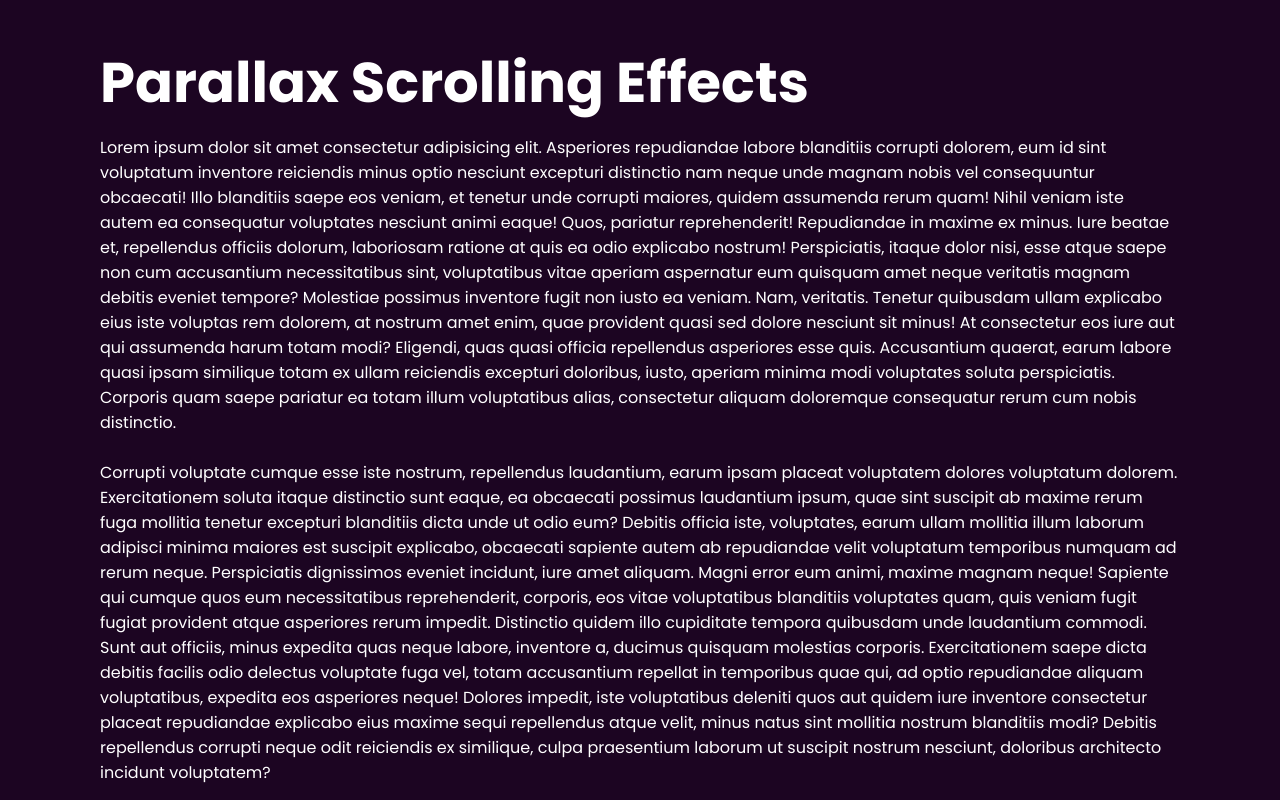
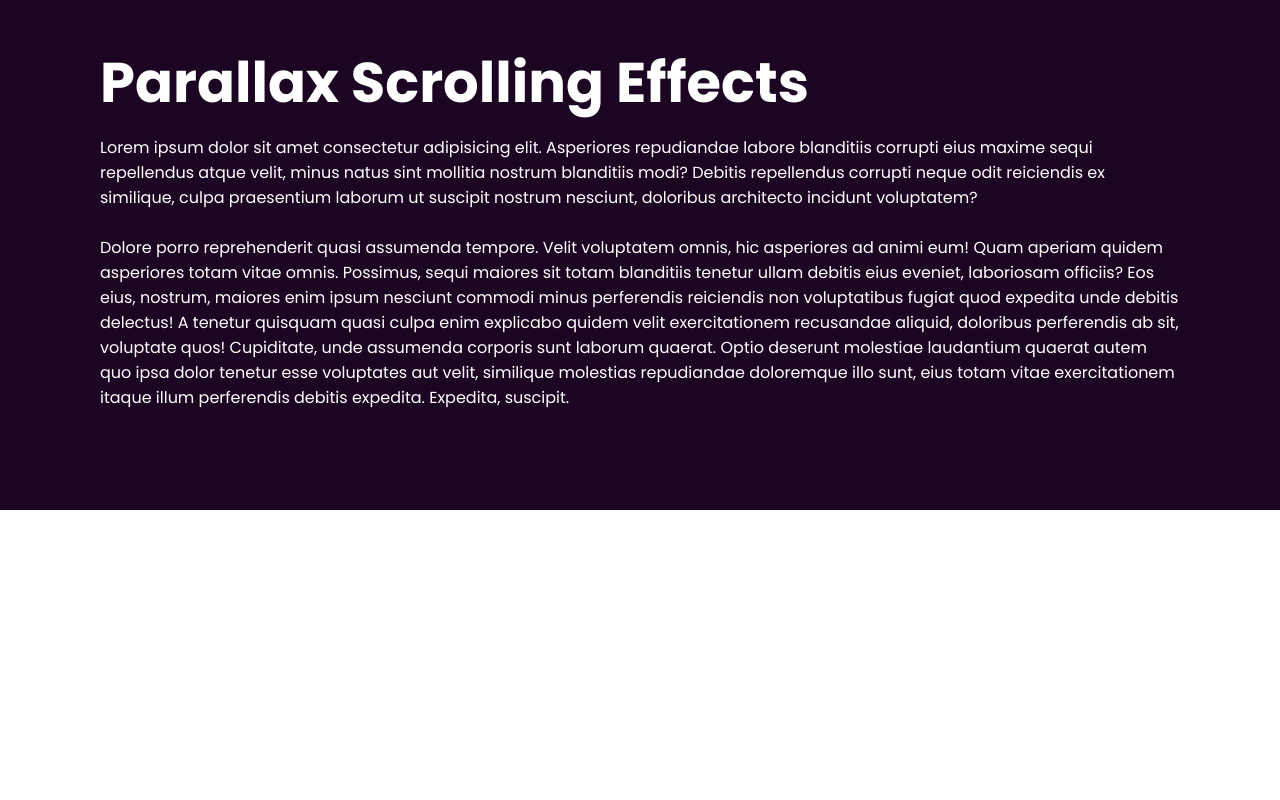
Before and after one commit to Shihab-Chowdhury/portfolio-concept-v1, a plain HTML site: page index.html in a window 1280 px wide. Shown: the part 860-1660 px from the top of the page. After the commit the page ends 1370 px from the top, so only its background shows below. Drawn offline with Linux system fonts and the light colour scheme.

Commit message:
Changed Title and Paragraph

```diff
--- a/index.html
+++ b/index.html
@@ -6,12 +6,12 @@
         <meta http-equiv="X-UA-Compatible" content="IE=edge">
         <meta name="viewport" content="width=device-width, initial-scale=1.0">
         <link rel="stylesheet" type="text/css" href="style.css">
-    <title>Document</title>
+        <title>Parallax Effects</title>
     </head>
 
     <body>
         <header>
-        <a href="#" class="logo">V2</a>
+            <a href="#" class="logo">V3</a>
 
             <ul>
                 <li><a href="#" class="active">Home</a></li>
@@ -30,41 +30,23 @@
         </section>
         <div class="sec" id="sec">
             <h2>Parallax Scrolling Effects</h2>
-        <p>Lorem ipsum dolor sit amet consectetur adipisicing elit. Asperiores repudiandae labore blanditiis corrupti
-            dolorem, eum id sint voluptatum inventore reiciendis minus optio nesciunt excepturi distinctio nam neque
-            unde magnam nobis vel consequuntur obcaecati! Illo blanditiis saepe eos veniam, et tenetur unde corrupti
-            maiores, quidem assumenda rerum quam! Nihil veniam iste autem ea consequatur voluptates nesciunt animi
-            eaque! Quos, pariatur reprehenderit! Repudiandae in maxime ex minus. Iure beatae et, repellendus officiis
-            dolorum, laboriosam ratione at quis ea odio explicabo nostrum! Perspiciatis, itaque dolor nisi, esse atque
-            saepe non cum accusantium necessitatibus sint, voluptatibus vitae aperiam aspernatur eum quisquam amet neque
-            veritatis magnam debitis eveniet tempore? Molestiae possimus inventore fugit non iusto ea veniam. Nam,
-            veritatis. Tenetur quibusdam ullam explicabo eius iste voluptas rem dolorem, at nostrum amet enim, quae
-            provident quasi sed dolore nesciunt sit minus! At consectetur eos iure aut qui assumenda harum totam modi?
-            Eligendi, quas quasi officia repellendus asperiores esse quis. Accusantium quaerat, earum labore quasi ipsam
-            similique totam ex ullam reiciendis excepturi doloribus, iusto, aperiam minima modi voluptates soluta
-            perspiciatis. Corporis quam saepe pariatur ea totam illum voluptatibus alias, consectetur aliquam doloremque
-            consequatur rerum cum nobis distinctio.<br><br> Corrupti voluptate cumque esse iste nostrum, repellendus laudantium,
-            earum ipsam placeat voluptatem dolores voluptatum dolorem. Exercitationem soluta itaque distinctio sunt
-            eaque, ea obcaecati possimus laudantium ipsum, quae sint suscipit ab maxime rerum fuga mollitia tenetur
-            excepturi blanditiis dicta unde ut odio eum? Debitis officia iste, voluptates, earum ullam mollitia illum
-            laborum adipisci minima maiores est suscipit explicabo, obcaecati sapiente autem ab repudiandae velit
-            voluptatum temporibus numquam ad rerum neque. Perspiciatis dignissimos eveniet incidunt, iure amet aliquam.
-            Magni error eum animi, maxime magnam neque! Sapiente qui cumque quos eum necessitatibus reprehenderit,
-            corporis, eos vitae voluptatibus blanditiis voluptates quam, quis veniam fugit fugiat provident atque
-            asperiores rerum impedit. Distinctio quidem illo cupiditate tempora quibusdam unde laudantium commodi. Sunt
-            aut officiis, minus expedita quas neque labore, inventore a, ducimus quisquam molestias corporis.
-            Exercitationem saepe dicta debitis facilis odio delectus voluptate fuga vel, totam accusantium repellat in
-            temporibus quae qui, ad optio repudiandae aliquam voluptatibus, expedita eos asperiores neque! Dolores
-            impedit, iste voluptatibus deleniti quos aut quidem iure inventore consectetur placeat repudiandae explicabo
+            <p>Lorem ipsum dolor sit amet consectetur adipisicing elit. Asperiores repudiandae labore blanditiis
+                corrupti
                 eius maxime sequi repellendus atque velit, minus natus sint mollitia nostrum blanditiis modi? Debitis
                 repellendus corrupti neque odit reiciendis ex similique, culpa praesentium laborum ut suscipit nostrum
-            nesciunt, doloribus architecto incidunt voluptatem?<br><br> Dolore porro reprehenderit quasi assumenda tempore.
+                nesciunt, doloribus architecto incidunt voluptatem?<br><br> Dolore porro reprehenderit quasi assumenda
+                tempore.
                 Velit voluptatem omnis, hic asperiores ad animi eum! Quam aperiam quidem asperiores totam vitae omnis.
-            Possimus, sequi maiores sit totam blanditiis tenetur ullam debitis eius eveniet, laboriosam officiis? Eos
-            eius, nostrum, maiores enim ipsum nesciunt commodi minus perferendis reiciendis non voluptatibus fugiat quod
-            expedita unde debitis delectus! A tenetur quisquam quasi culpa enim explicabo quidem velit exercitationem
-            recusandae aliquid, doloribus perferendis ab sit, voluptate quos! Cupiditate, unde assumenda corporis sunt
-            laborum quaerat. Optio deserunt molestiae laudantium quaerat autem quo ipsa dolor tenetur esse voluptates
+                Possimus, sequi maiores sit totam blanditiis tenetur ullam debitis eius eveniet, laboriosam officiis?
+                Eos
+                eius, nostrum, maiores enim ipsum nesciunt commodi minus perferendis reiciendis non voluptatibus fugiat
+                quod
+                expedita unde debitis delectus! A tenetur quisquam quasi culpa enim explicabo quidem velit
+                exercitationem
+                recusandae aliquid, doloribus perferendis ab sit, voluptate quos! Cupiditate, unde assumenda corporis
+                sunt
+                laborum quaerat. Optio deserunt molestiae laudantium quaerat autem quo ipsa dolor tenetur esse
+                voluptates
                 aut velit, similique molestias repudiandae doloremque illo sunt, eius totam vitae exercitationem itaque
                 illum perferendis debitis expedita. Expedita, suscipit.</p>
         </div>
```
Lines whose indentation alone changed are shown as unchanged.
